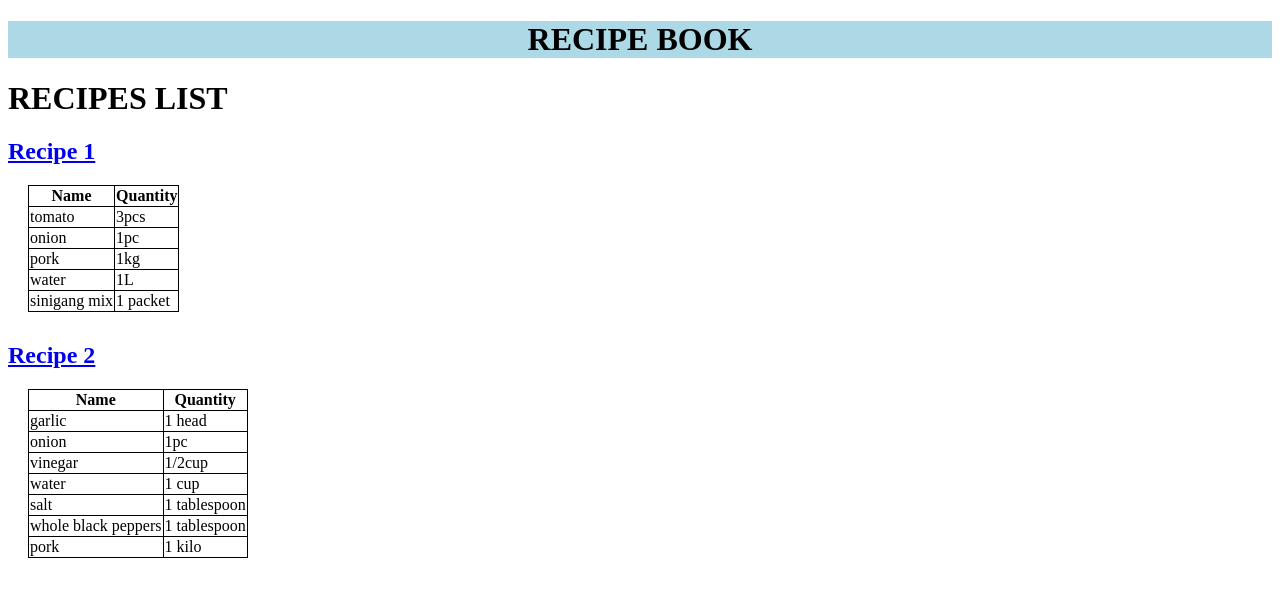
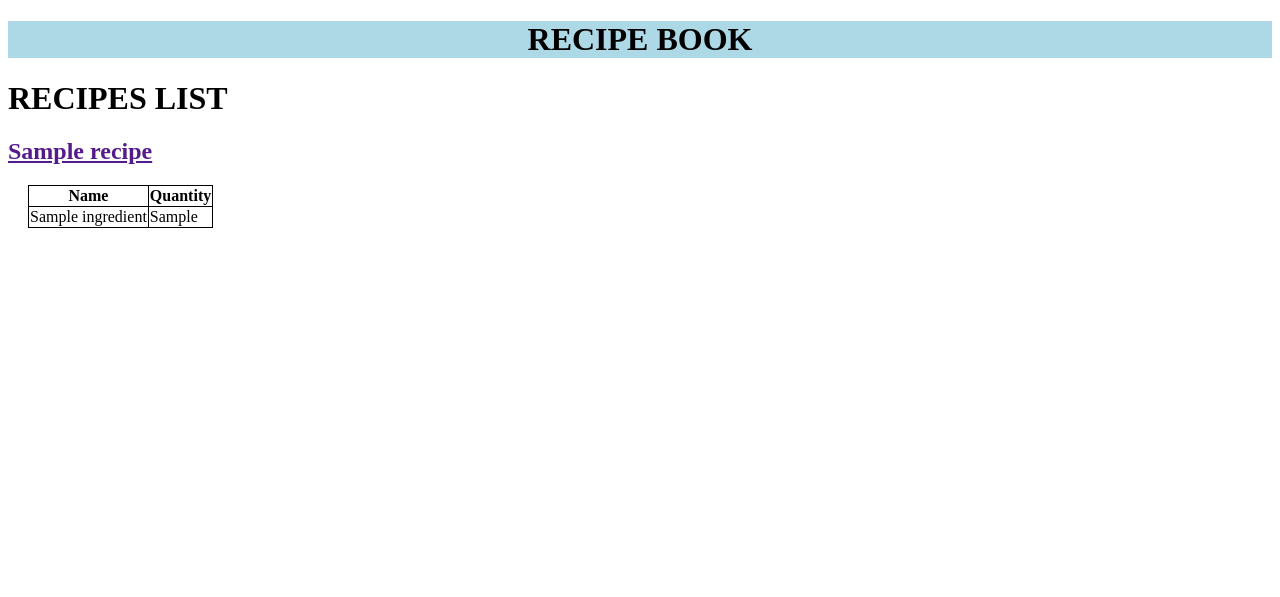
Before and after one commit to CJ-Uy/recipebook-uy-charles, a Django app: page /recipes/ist in a window 1280 px wide. Shown: the top 597 px of the page. Run offline with Django 5.2, Linux system fonts and the light colour scheme; tables that the repository leaves empty hold one stand-in row (values such as "Sample post").

Commit message:
modified /recipes/list to use model query

```diff
--- a/recipebook/ledger/templates/recipes_list.html
+++ b/recipebook/ledger/templates/recipes_list.html
@@ -1,35 +1,33 @@
-{% extends 'base.html' %}
-{% block style %}
+{% extends 'base.html' %} {% block style %}
 <style>
-table, td, th {
-  border: 1px solid;
-}
+  table,
+  td,
+  th {
+    border: 1px solid;
+  }
 
-table {
-  border-collapse: collapse;
-}
+  table {
+    border-collapse: collapse;
+  }
 </style>
-{% endblock %}
-
-{% block body %}
+{% endblock %} {% block body %}
 <h1>RECIPES LIST</h1>
 
 {% for recipe in recipes %}
 <div style="margin-bottom: 30px">
-  <h2> <a href={{recipe.link}}> {{ recipe.name }} </a> </h2>
+  <h2><a href=""> {{ recipe.name }} </a></h2>
   <table style="margin-left: 20px">
     <tr>
       <th>Name</th>
       <th>Quantity</th>
     </tr>
-    {% for ingredient in recipe.ingredients %}
+
+    {% for recipe_ingredient in recipe.ingredients.all %}
     <tr>
-      <td>{{ingredient.name}}</td>
-      <td>{{ingredient.quantity}}</td>
+      <td>{{recipe_ingredient.ingredient.name}}</td>
+      <td>{{recipe_ingredient.quantity}}</td>
     </tr>
     {% endfor %}
   </table>
 </div>
-{% endfor %}
-
-{% endblock %}
+{% endfor %} {% endblock %}
--- a/recipebook/ledger/views.py
+++ b/recipebook/ledger/views.py
@@ -1,60 +1,6 @@
 from django.shortcuts import render
 
-recipes_list_context = {
-    "recipes": [
-        {
-            "name": "Recipe 1",
-            "ingredients": [
-                {"name": "tomato", "quantity": "3pcs"},
-                {"name": "onion", "quantity": "1pc"},
-                {"name": "pork", "quantity": "1kg"},
-                {"name": "water", "quantity": "1L"},
-                {"name": "sinigang mix", "quantity": "1 packet"},
-            ],
-            "link": "/recipe/1",
-        },
-        {
-            "name": "Recipe 2",
-            "ingredients": [
-                {"name": "garlic", "quantity": "1 head"},
-                {"name": "onion", "quantity": "1pc"},
-                {"name": "vinegar", "quantity": "1/2cup"},
-                {"name": "water", "quantity": "1 cup"},
-                {"name": "salt", "quantity": "1 tablespoon"},
-                {"name": "whole black peppers", "quantity": "1 tablespoon"},
-                {"name": "pork", "quantity": "1 kilo"},
-            ],
-            "link": "/recipe/2",
-        },
-    ]
-}
-
-recipe_1_context = {
-    "name": "Recipe 1",
-    "ingredients": [
-        {"name": "tomato", "quantity": "3pcs"},
-        {"name": "onion", "quantity": "1pc"},
-        {"name": "pork", "quantity": "1kg"},
-        {"name": "water", "quantity": "1L"},
-        {"name": "sinigang mix", "quantity": "1 packet"},
-    ],
-    "link": "/recipe/1",
-}
-
-
-recipe_2_context = {
-    "name": "Recipe 2",
-    "ingredients": [
-        {"name": "garlic", "quantity": "1 head"},
-        {"name": "onion", "quantity": "1pc"},
-        {"name": "vinegar", "quantity": "1/2cup"},
-        {"name": "water", "quantity": "1 cup"},
-        {"name": "salt", "quantity": "1 tablespoon"},
-        {"name": "whole black peppers", "quantity": "1 tablespoon"},
-        {"name": "pork", "quantity": "1 kilo"},
-    ],
-    "link": "/recipe/2",
-}
+from ledger.models import Recipe
 
 
 def index(request):
@@ -62,7 +8,7 @@ def index(request):
 
 
 def recipes_list(request):
-    return render(request, "recipes_list.html", recipes_list_context)
+    return render(request, "recipes_list.html", {"recipes": Recipe.objects.all()})
 
 
 def recipe_1(request):
```
